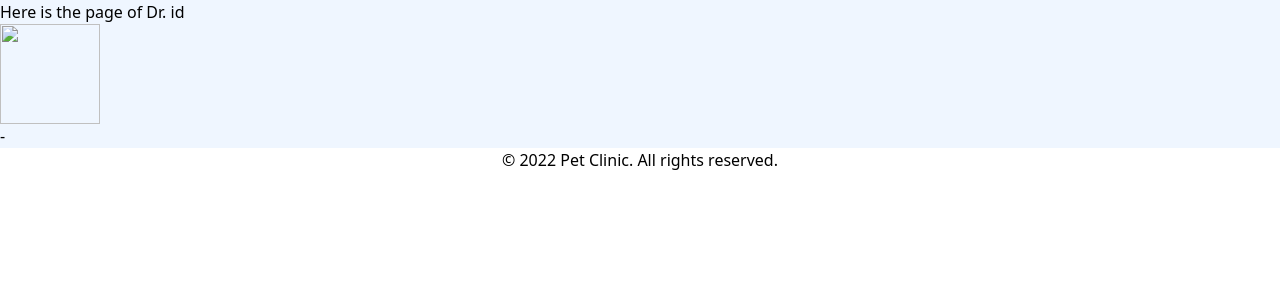
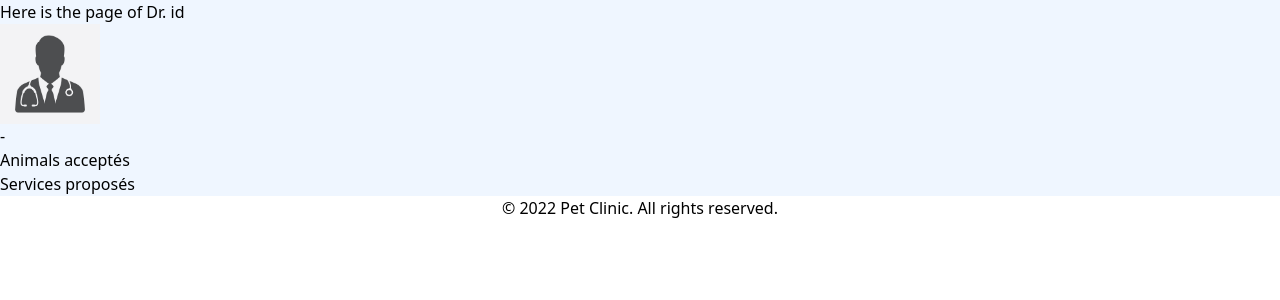
Before and after one commit to anastasiiaal/animalife_project, a Symfony app: template templates/doctor/doctor.html.twig in a window 1280 px wide. Shown: the part 144-444 px from the top of the page. Run offline with Twig, Linux system fonts and the light colour scheme; the template is opened without the code that fills it, so the values that code supplies are empty; style sheets or scripts are compiled from the project's sources; some libraries are stand-ins or nearby versions.

Commit message:
reoredr info on vet page

```diff
--- /dev/null
+++ b/assets/styles/sass/pages/_doctor.scss
@@ -0,0 +1,3 @@
+.list li {
+    list-style: square;
+}
--- a/assets/styles/sass/pages/_pages.scss
+++ b/assets/styles/sass/pages/_pages.scss
@@ -1,3 +1,4 @@
 @import 'doctors';
+@import 'doctor';
 @import 'home';
 @import 'login';
--- a/templates/doctor/doctor.html.twig
+++ b/templates/doctor/doctor.html.twig
@@ -8,10 +8,12 @@
         <h2 class="">Here is the page of Dr. id {{ doctor.id }}</h2>
         <p>{{ doctor.userId.firstName }} {{ doctor.userId.lastName | upper }}</p>
         <p>{{ doctor.userId.phone }}</p>
-        <img src="{{ doctor.imagePath }}" alt="" class="h-[100px] w-[100px]">
+        <img src="{{ doctor.imagePath ? doctor.imagePath : asset('images/placeholder_img.jpg') }}" alt="" class="h-[100px] w-[100px]">
         <p>{{ doctor.address }}</p>
         <p>{{ doctor.clinicName }}</p>
-        <ul>
+        <p>{{ doctor.cityId.postCode }} - {{ doctor.cityId.cityName }}</p>
+        <h3>Animals acceptés</h3>
+        <ul class="list">
             {% for type in doctor.getAnimalTypes() %}
                 <li>
                     {{ type.typeName }}
@@ -22,9 +24,9 @@
         {% if doctor.isEmergency %}
             <p>Veterinaire de garde ✔️</p>
         {% endif %}
-        <p>{{ doctor.cityId.postCode }} - {{ doctor.cityId.cityName }}</p>
 
-        <ul>
+        <h3>Services proposés</h3>
+        <ul class="list">
             {% for service in doctor.getServices() %}
                 <li>
                     {{ service.serviceName }}
--- a/templates/doctor/index.html.twig
+++ b/templates/doctor/index.html.twig
@@ -10,7 +10,7 @@
         <div class="doctor-card__wrapper">
             {% for doctor in doctors %}
                 <a class="doctor-card" href="{{ path('doctor', {'id': doctor.id}) }}">
-                    <img src="{{ doctor.imagePath }}" alt="">
+                    <img src="{{ doctor.imagePath ? doctor.imagePath : asset('images/placeholder_img.jpg') }}" alt="">
                     <div class="doctor-card__text">
                         <h4>Dr {{ doctor.userId.firstName }} {{ doctor.userId.lastName | upper }}</h4>
                         <p>{{ doctor.clinicName }}</p>
--- a/templates/security/login.html.twig
+++ b/templates/security/login.html.twig
@@ -29,7 +29,7 @@
             >
 
             <button class="button submit button-lg" type="submit">
-                Sign in
+                Se connecter
             </button>
         </form>
         <div class="spacer"></div>
```
